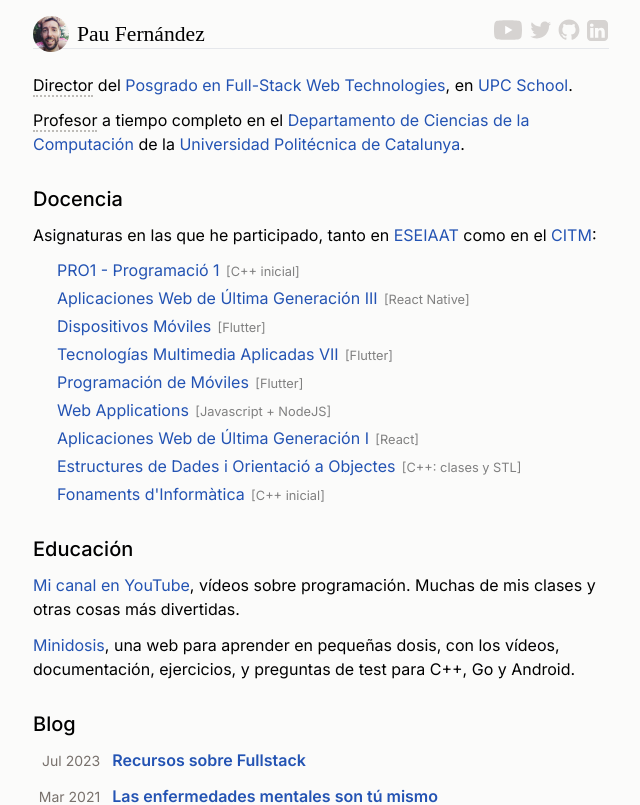
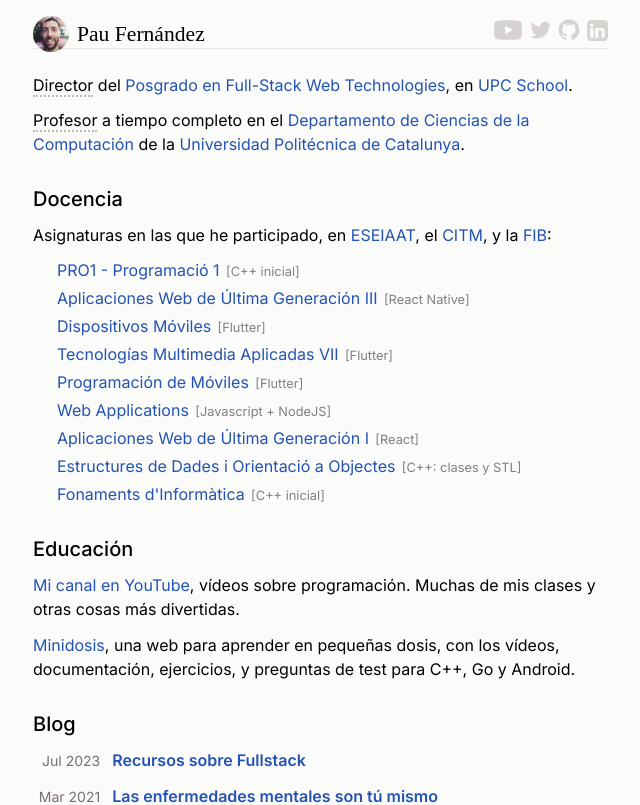
Before and after one commit to pauek/pauek.info, a Next.js app: page / in a window 1280 px wide. Shown: the top 805 px of the page, without its empty margins (319-959 px from the left). Built offline with nearby package versions, Linux system fonts and the light colour scheme; no server answers.

Commit message:
Arreglo afiliación

```diff
--- a/components/home/Teaching.tsx
+++ b/components/home/Teaching.tsx
@@ -12,8 +12,8 @@ export const Teaching = () => {
       <h2>Docencia</h2>
       <div>
         <p>
-          Asignaturas en las que he participado, tanto en <a href="https://eseiaat.upc.edu">ESEIAAT</a> como
-          en el <a href="https://citm.upc.edu">CITM</a>:
+          Asignaturas en las que he participado, en <a href="https://eseiaat.upc.edu">ESEIAAT</a>,
+          el <a href="https://citm.upc.edu">CITM</a>, y la <a href="https://fib.upc.edu">FIB</a>:
         </p>
         <ul className="courses">
           {(courses as Array<Course>).map((course) => (
```
